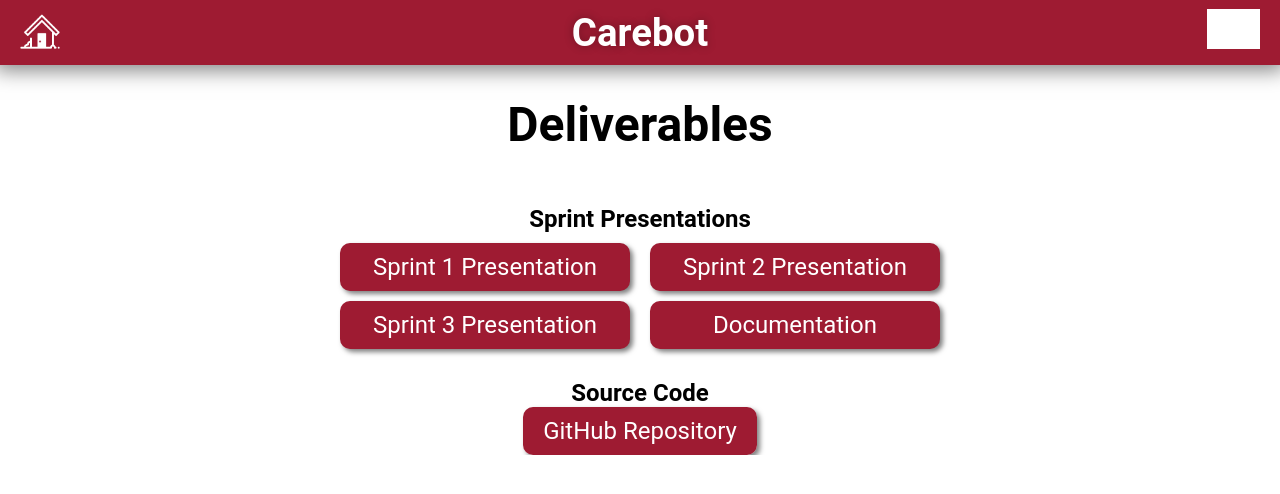
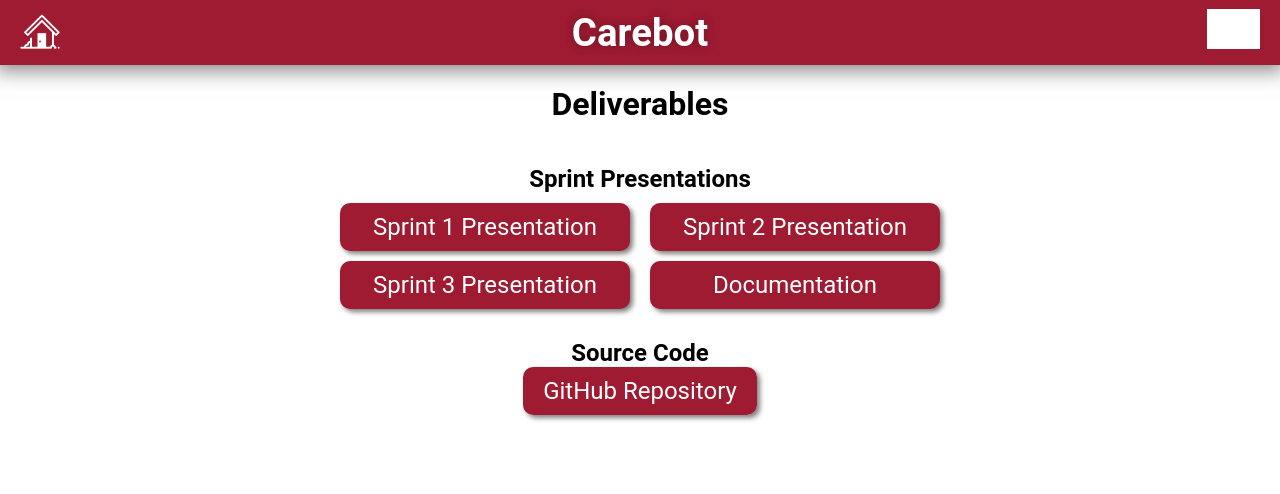
Before and after one commit to monicadelaine/carebot, a Django app: template carebot/chat/templates/chat/deliverables.html in a window 1280 px wide. Shown: the top 494 px of the page. Run offline with Django 5.2, Linux system fonts and the light colour scheme; the template is opened without the code that fills it, so the values that code supplies are empty; grey boxes are pictures that could not be loaded.

Commit message:
fixed owl size and formatting of h1

```diff
--- a/carebot/chat/static/chat/styles.css
+++ b/carebot/chat/static/chat/styles.css
@@ -350,7 +350,7 @@ textarea.form-control {
 }
 
 /* Homepage styles */
-#home-container {
+.home-container {
     display: flex;
     flex-direction: column;
     align-items: center;
@@ -359,11 +359,12 @@ textarea.form-control {
     background-color: #ffffff;
     overflow: hidden;
     padding-top: 8vh;
+    padding-bottom: 8vh;
 }
 
-#home-container p {
+.home-container p {
     color: var(--text-color);
-    margin: 15px;
+    /* margin: 15px; */
     padding-left: 50px;
     padding-right: 50px;
     font-size: 18pt;
@@ -371,16 +372,11 @@ textarea.form-control {
     padding-bottom: 1px;
 }
 
-.home-header {
-    margin: 0;
+.home-container h1 {
     text-align: center;
-    width: 100%;
-    text-decoration: none;
-    font-size: 18pt;
-    z-index: 0;
+    font-size: xx-large;
+}
 
-    /* text-shadow: 0 0 10px rgba(0, 0, 0, 0.3); */
-}
 /* Lays out buttons in a 2x2 or 1 column based on screen width */
 .adjusting-grid {
     display: grid;
@@ -502,8 +498,7 @@ animation-delay: 0.2s;
 }
 
 #owl-image {
-    width: 350px; /* adjust as necessary */
-    margin: 6px;
+    width: 250px;
 }
 
 /* Testing stuff with box shadows */
--- a/carebot/chat/templates/chat/about-us.html
+++ b/carebot/chat/templates/chat/about-us.html
@@ -11,10 +11,8 @@
     <header>
         {% include "chat/header.html" %}
     </header>
-    <div id="home-container">
-        <div class="home-header">
-            <h1>Our Team</h1>
-        </div>
+    <div class="home-container">
+        <h1>Our Team</h1>
     </div>
     <div id="about-me-container">
         <div class="team-member">
--- a/carebot/chat/templates/chat/deliverables.html
+++ b/carebot/chat/templates/chat/deliverables.html
@@ -11,14 +11,12 @@
     <header>
         {% include "chat/header.html" %}
     </header>
-    <div id="home-container">
-        <div class="home-header">
-            <h1>Deliverables</h1>
-        </div>
+    <div class="home-container">
+        <h1>Deliverables</h1>
 
         <div id="section">
             <h2>Sprint Presentations</h2>
-            <div id="button-menu-col" class="adjusting-grid">
+            <div class="adjusting-grid">
                 <a href="https://bama365-my.sharepoint.com/:p:/g/personal/saratchford_crimson_ua_edu/Ed14yWWt_eVHjO6gZCZXqIIBjrm5n85ulL9wHSrGHa_edw?e=Woc5oW" class="link-button">Sprint 1 Presentation</a>
                 <a href="https://bama365-my.sharepoint.com/:p:/g/personal/saratchford_crimson_ua_edu/EYZiQ7Rj63pIij4UuMA-ycwBc-zphF-JI5r74BxZZ6s_4w?e=bLHnrV" class="link-button">Sprint 2 Presentation</a>
                 <a href="https://bama365-my.sharepoint.com/:p:/g/personal/saratchford_crimson_ua_edu/EQxV0UcoKttPufU4hX0bGikBCiCE45nnI8z0-FZltnT0DQ?e=NsfhEH" class="link-button">Sprint 3 Presentation</a>
--- a/carebot/chat/templates/chat/error.html
+++ b/carebot/chat/templates/chat/error.html
@@ -11,7 +11,7 @@
     <header>
         {% include "chat/header.html" %}
     </header>
-    <div id="home-container">
+    <div class="home-container">
         <!-- Do not display the specific error to the user. -->
         <a href="{% url 'home' %}" class="link-button">An error has occured. Click here to go to the homepage.</a>
     </div>
--- a/carebot/chat/templates/chat/home.html
+++ b/carebot/chat/templates/chat/home.html
@@ -11,10 +11,8 @@
     {% include "chat/header.html" %}
 </header>
 <body>
-    <div id="home-container">
-        <!-- <h1>Carebot</h1> -->
+    <div class="home-container">
         <img src="{% static 'chat/owl_png.png' %}" alt="Owl using computer" id="owl-image">
-
         <p>Carebot is a chatbot powered by ChatGPT v3.5 that helps connect Alabama residents to healthcare resources.
             Using a database of healthcare providers, the services they offer, their locations, and the users' zip code, the chatbot can connect the user to a healthcare service provider near them.
             Carebot asks the user for any information it needs to help them out, and it focuses conversations on finding medical resources in Alabama.
```
Also changed, not shown: carebot/chat/templates/chat/documentation.html (+3 -5 lines), carebot/chat/static/chat/owl_png.png.
